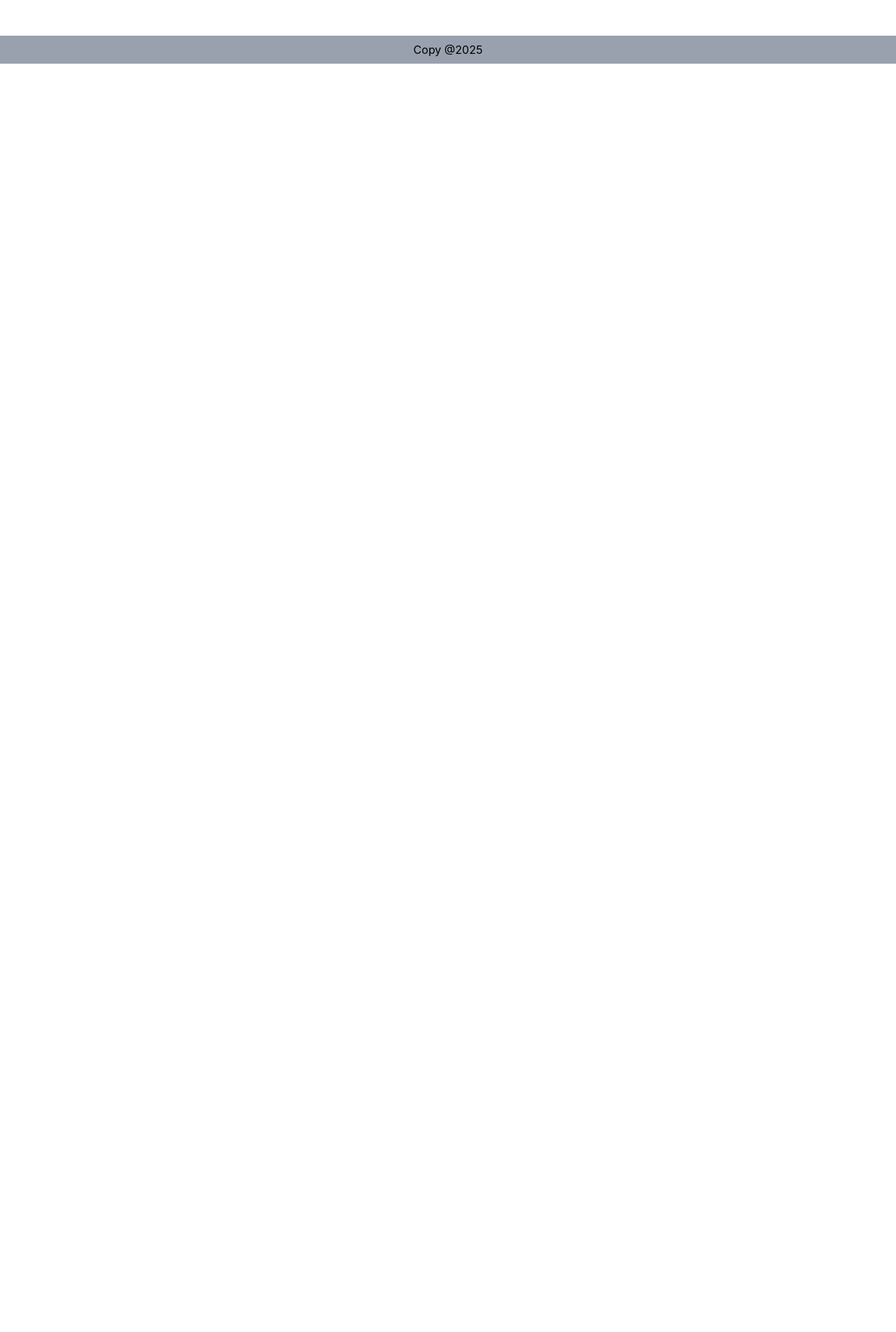
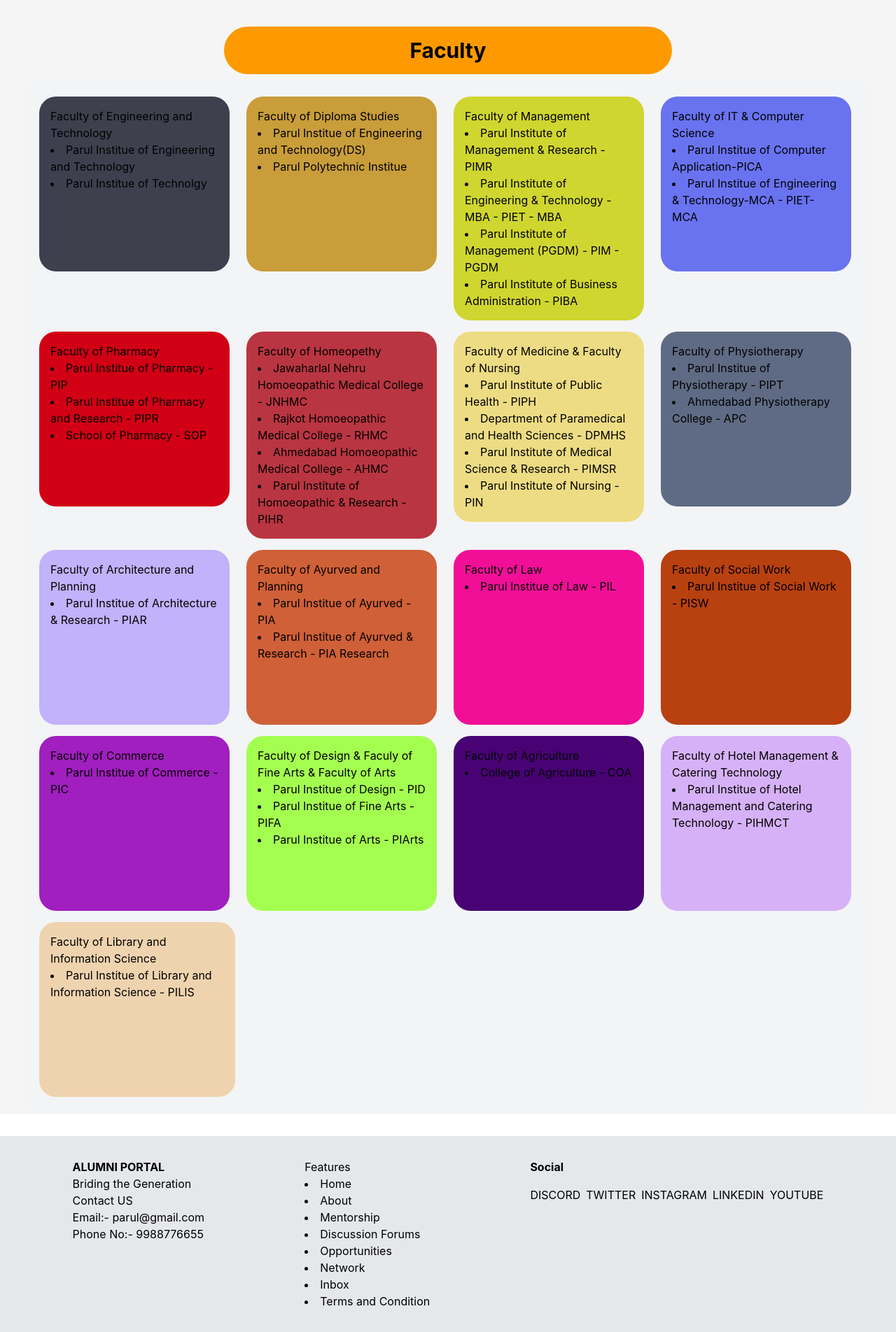
Before and after one commit to Piyush416/Final_Year_Proj, a React app in the folder frontend/: page / in a window 1280 px wide. Shown: the part 709-2613 px from the top of the page at 70% size. Before the commit the page ends 800 px from the top, so only its background shows below. Built offline with nearby package versions, Linux system fonts and the light colour scheme; the HTML template or start-up script is replaced by a standard one.

Commit message:
Pushing the Code for Landing Page

```diff
--- a/frontend/src/Components/Footer.jsx
+++ b/frontend/src/Components/Footer.jsx
@@ -2,8 +2,54 @@
 
 const Footer = () => {
     return (
-        <div className='fixed bottom-0 bg-gray-400 w-full '>
-            <footer className='text-center p-2' >Copy @2025</footer>
+        <div className='flex flex-row bottom-0 justify-around bg-gray-200 w-full p-8'>
+            <div>
+                <p className='font-bold'>ALUMNI PORTAL</p>
+                <p>Briding the Generation</p>
+                <div>
+                    <p>Contact US</p>
+                    <p>Email:- parul@gmail.com</p>
+                    <p>Phone No:- 9988776655</p>
+                </div>
+            </div>
+            <div>
+                <p>Features</p>
+                <li>
+                    Home
+                </li>
+                <li>
+                    About
+                </li>
+                <li>
+                    Mentorship
+                </li>
+                <li>
+                    Discussion Forums
+                </li>
+                <li>
+                    Opportunities
+                </li>
+                <li>
+                    Network
+                </li>
+                <li>
+                    Inbox
+                </li>
+                <li>
+                    Terms and Condition
+                </li>
+            </div>
+            <div>
+                <p className='font-bold'>Social</p>
+                <div className='flex flex-row space-x-2 mt-4'>
+                    <p>DISCORD</p>
+                    <p>TWITTER</p>
+                    <p>INSTAGRAM</p>
+                    <p>LINKEDIN</p>
+                    <p>YOUTUBE</p>
+                </div>
+
+            </div>
         </div>
     )
 }
--- a/frontend/src/Components/Landing.jsx
+++ b/frontend/src/Components/Landing.jsx
@@ -1,9 +1,192 @@
 import React from 'react'
+import logo from '../assets/undraw_graduation.svg'
+
+function getRandomColor() {
+    var letters = '0123456789ABCDEF';
+    var color = '#';
+    for (var i = 0; i < 6; i++) {
+      color += letters[Math.floor(Math.random() * 16)];
+    }
+    return color;
+  }
+
+
+const Faculty = [
+    {
+        "facultyName":"Faculty of Engineering and Technology",
+        "college":[
+            "Parul Institue of Engineering and Technology",
+            "Parul Institue of Technolgy"
+        ],
+        "backgroundColor":getRandomColor()
+    },
+    {
+        "facultyName":"Faculty of Diploma Studies",
+        "college":[
+            "Parul Institue of Engineering and Technology(DS)",
+            "Parul Polytechnic Institue"
+        ],
+        "backgroundColor":getRandomColor()
+    },
+    {
+        "facultyName":"Faculty of Management",
+        "college":[
+            "Parul Institute of Management & Research - PIMR",
+            "Parul Institute of Engineering & Technology - MBA - PIET - MBA",
+             "Parul Institute of Management (PGDM) - PIM - PGDM",
+             "Parul Institute of Business Administration - PIBA"
+        ],
+        "backgroundColor":getRandomColor()
+    },
+    {
+        "facultyName":"Faculty of IT & Computer Science",
+        "college":[
+            "Parul Institue of Computer Application-PICA",
+            "Parul Institue of Engineering & Technology-MCA - PIET-MCA"
+        ],
+        "backgroundColor":getRandomColor()
+    },
+    {
+        "facultyName":"Faculty of Pharmacy",
+        "college":[
+            "Parul Institue of Pharmacy - PIP",
+            "Parul Institue of Pharmacy and Research - PIPR",
+            "School of Pharmacy - SOP"
+        ],
+        "backgroundColor":getRandomColor()
+    },
+    {
+        "facultyName":"Faculty of Homeopethy",
+        "college":[
+           "Jawaharlal Nehru Homoeopathic Medical College - JNHMC",
+           "Rajkot Homoeopathic Medical College - RHMC",
+           "Ahmedabad Homoeopathic Medical College - AHMC",
+           "Parul Institute of Homoeopathic & Research - PIHR"
+        ],
+        "backgroundColor":getRandomColor()
+    },
+    {
+        "facultyName":"Faculty of Medicine & Faculty of Nursing",
+        "college":[
+            "Parul Institute of Public Health - PIPH",
+            "Department of Paramedical and Health Sciences - DPMHS",
+            "Parul Institute of Medical Science & Research - PIMSR",
+            "Parul Institute of Nursing - PIN"
+        ],
+        "backgroundColor":getRandomColor()
+    },
+    {
+        "facultyName":"Faculty of Physiotherapy",
+        "college":[
+            "Parul Institue of Physiotherapy - PIPT",
+            "Ahmedabad Physiotherapy College - APC",
+        ],
+        "backgroundColor":getRandomColor()
+    },
+    {
+        "facultyName":"Faculty of Architecture and Planning",
+        "college":[
+            "Parul Institue of Architecture & Research - PIAR",
+        ],
+        "backgroundColor":getRandomColor()
+    },
+    {
+        "facultyName":"Faculty of Ayurved and Planning",
+        "college":[
+            "Parul Institue of Ayurved - PIA",
+            "Parul Institue of Ayurved & Research - PIA Research"
+        ],
+        "backgroundColor":getRandomColor()
+    },
+    {
+        "facultyName":"Faculty of Law",
+        "college":[
+            "Parul Institue of Law - PIL",
+        ],
+        "backgroundColor":getRandomColor()
+    },
+    {
+        "facultyName":"Faculty of Social Work",
+        "college":[
+            "Parul Institue of Social Work - PISW",
+        ],
+        "backgroundColor":getRandomColor()
+    },
+    {
+        "facultyName":"Faculty of Commerce",
+        "college":[
+            "Parul Institue of Commerce - PIC",
+        ],
+        "backgroundColor":getRandomColor()
+    },
+    {
+        "facultyName":"Faculty of Design & Faculy of Fine Arts & Faculty of Arts",
+        "college":[
+            "Parul Institue of Design - PID",
+            "Parul Institue of Fine Arts - PIFA",
+            "Parul Institue of Arts - PIArts"
+        ],
+        "backgroundColor":getRandomColor()
+    },
+    {
+        "facultyName":"Faculty of Agriculture",
+        "college":[
+            "College of Agriculture - COA"
+        ],
+        "backgroundColor":getRandomColor()
+    },
+    {
+        "facultyName":"Faculty of Hotel Management & Catering Technology",
+        "college":[
+            "Parul Institue of Hotel Management and Catering Technology - PIHMCT",
+        ],
+        "backgroundColor":getRandomColor()
+    },
+    {
+        "facultyName":"Faculty of Library and Information Science",
+        "college":[
+            "Parul Institue of Library and Information Science - PILIS",
+        ],
+        "backgroundColor":getRandomColor()
+    },
+
+]
+
 
 const Landing = () => {
     return (
-        <div>
-            <h1>I am Landing Page</h1>
+        <div className='bg-black w-full min-h-screen' style={{backgroundColor:'whitesmoke'}}>
+            {/* About Parul University */}
+            <div className='flex flex-col justify-center items-center p-10'>
+                <p>Parul University Alumni Portal</p>
+                <p>Stay Connected,network, and grow with our alumni community</p>
+                <p>Engage in Discussion Forums,find Peers via Find Alumni,explore</p>
+                <p>Oppurtunities, and join our Mentorship program. Stay Updated on Events</p>
+                <p>Communicate via Inbox, and celebrate our legacy in the </p>
+                <p>About Section</p>
+                <img src={logo}></img>
+            </div>
+
+            <div className='flex flex-col justify-center items-center w-full'>
+                <div className='bg-amber-500 w-1/2 p-4 rounded-full flex justify-center'><p className='text-3xl font-bold'>Faculty</p></div>
+
+            </div>
+            <div className='bg-gray-100 rounded-3xl p-4 mt-2 grid sm:grid-cols-2 lg:grid-cols-4 m-8 space-x-2' >
+                    { Faculty.map((index) => (
+                       <>
+                        <div className='rounded-2xl' >
+
+                        <div className='px-4 py-4 m-2 rounded-3xl bg-gray-200 flex flex-col min-h-[250px]'  style={{backgroundColor:`${index.backgroundColor}`}}>
+                            <p className=''>{index.facultyName}</p>
+                            {index.college.map((item) => (
+                                <li>{item}</li>
+                            ))}
+                        </div>
+                        </div>
+                       </>
+                    )
+                    ) }
+                </div>
         </div>
     )
 }
--- a/frontend/src/Components/Layout.jsx
+++ b/frontend/src/Components/Layout.jsx
@@ -8,7 +8,7 @@
     return (
         <div>
             <Nav />
-            <div>
+            <div className='min-h-full'>
                 <Outlet />
             </div>
             <Footer />
--- a/frontend/src/Components/Nav.jsx
+++ b/frontend/src/Components/Nav.jsx
@@ -1,15 +1,56 @@
 import React from 'react'
 import {Link} from 'react-router-dom'
+import logo from '../assets/undraw_graduation.svg'
+
+const NavbarData = [
+  {
+    "name":"Discuusion Forums"
+  },
+  {
+    "name":"Mentorship"
+  },
+  {
+    "name":"Opportunities"
+  },
+  {
+    "name":"Network"
+  },
+  {
+    "name":"Inbox"
+  },
+  {
+   "name":"Event"
+  },
+  {
+    "name":"Find Alumni"
+  }
+]
 
 const Nav = () => {
   return (
-    <div className='flex bg-gray-400 p-1 justify-end'>
-      <ul className='flex  min-w-sm justify-around'>
+   <>
+     <div className='flex bg-gray-200 justify-between'>
+      {/* <ul className='flex  min-w-sm justify-around'>
         <li className='p-2 border bg-gray-600 rounded hover:bg-gray-400 hover:border '><Link to="/" className='text-white hover:text-black'> Home</Link></li>
         <li className='p-2 border bg-gray-600 rounded hover:bg-gray-400 hover:border '><Link to="/login" className='text-white hover:text-black'> Login</Link></li>
         <li className='p-2 border bg-gray-600 rounded hover:bg-gray-400 hover:border '><Link to="/register" className='text-white hover:text-black'> Register</Link></li>
-      </ul>
+      </ul> */}
+      <img src={logo} width='200'  className='px-8 py-8'></img>
+      <div className='flex px-8 py-8 gap-2.5'>
+        <button className='bg-gray-100 text-black rounded-full py-2 px-8 font-bold'>SIGN UP</button>
+        <button className='bg-gray-100 text-black rounded-full py-2 px-8 font-bold'>LOGIN</button>
+      </div>
     </div>
+    <div className='flex flex-row px-8 py-8 justify-around bg-black'>
+      {
+        NavbarData.map((index) => (
+          <p className='text-white font-bold hover:bg-amber-800 rounded-full px-2 py-2'>{index.name}</p>
+        ))
+      }
+
+
+    </div>
+   </>
   )
 }
 
```
Also changed, not shown: frontend/src/assets/undraw_graduation.svg (added), 1 other file (tests, documents, lock files or other folders).
